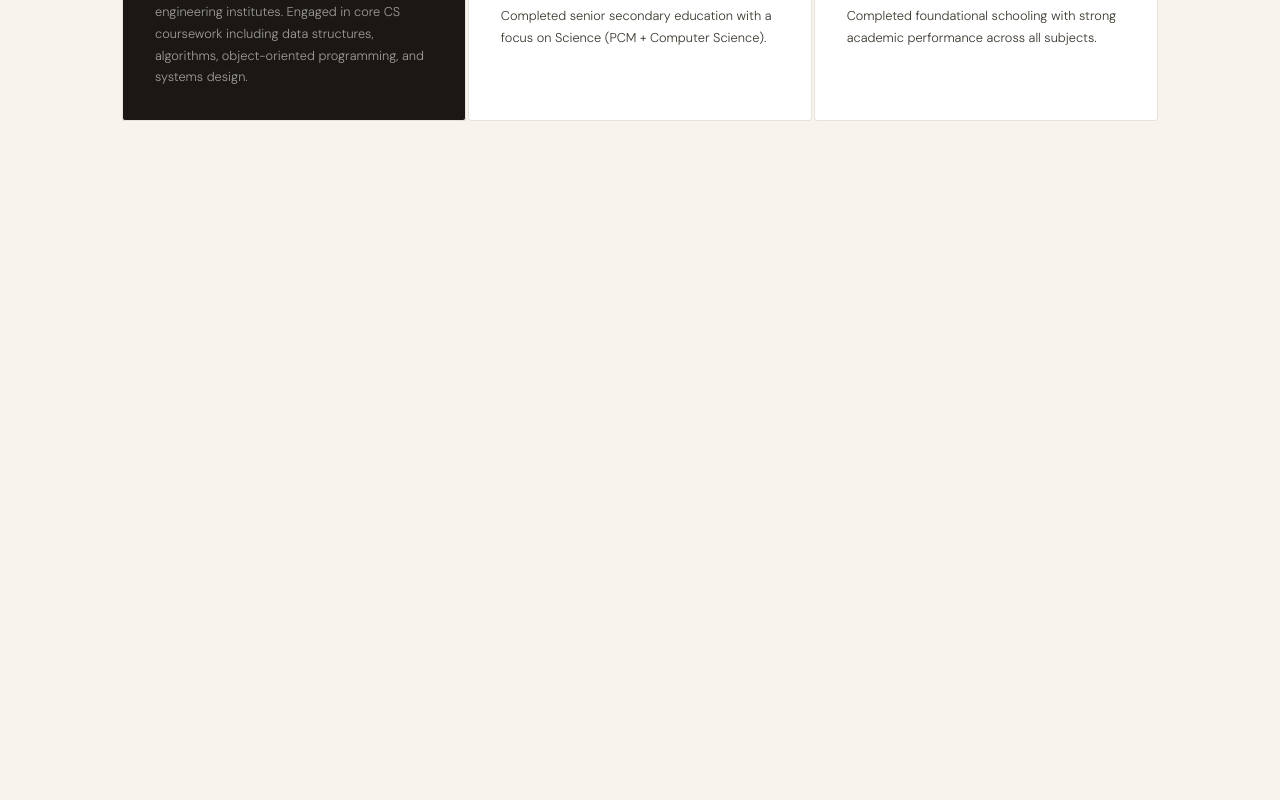
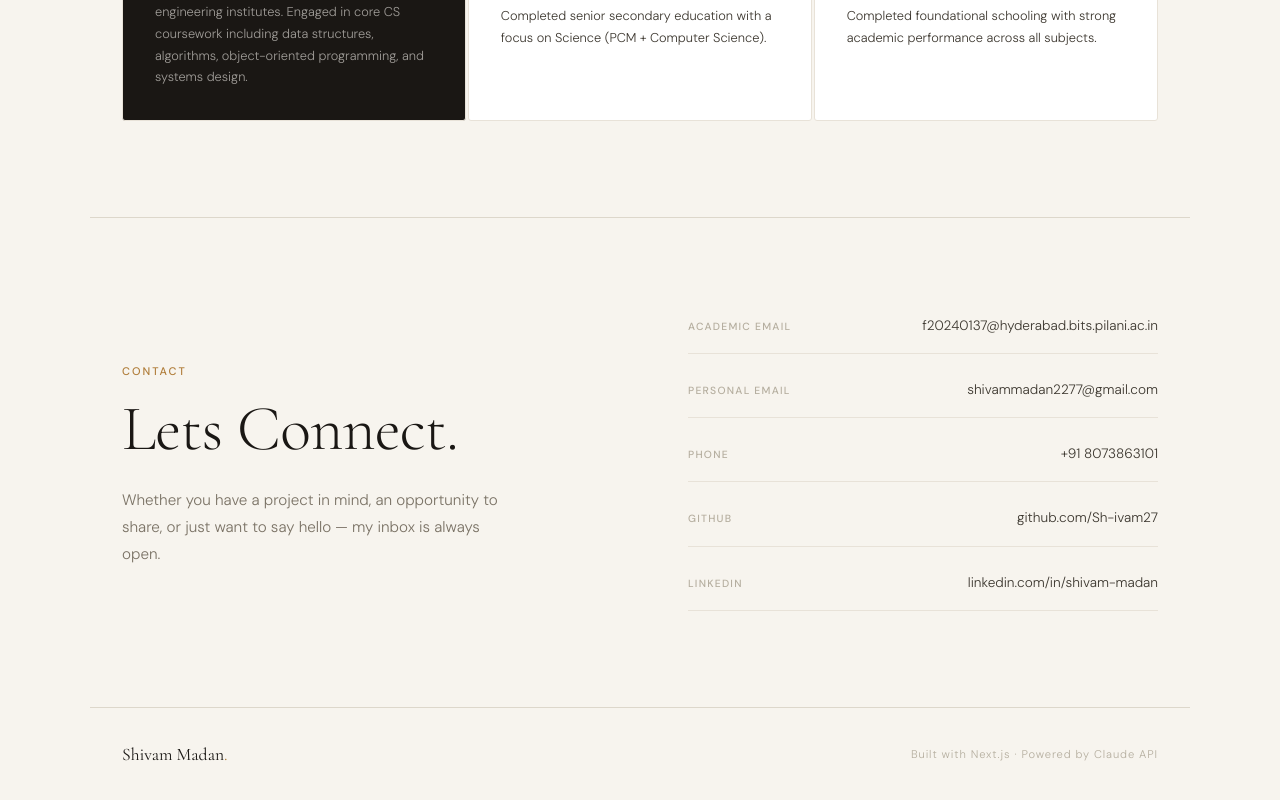
Before and after one commit to Sh-ivam27/ai-portfolio, a Next.js app: page / in a window 1280 px wide. Shown: the part 3671-4471 px from the top of the page. Before the commit the page ends 3888 px from the top, so only its background shows below. Built offline with nearby package versions, Linux system fonts and the light colour scheme.

Commit message:
feat: add contact section and footer

```diff
--- a/src/app/page.tsx
+++ b/src/app/page.tsx
@@ -4,6 +4,7 @@ import SkillsSection from "@/components/sections/SkillsSection";
 import ProjectsSection from "@/components/sections/ProjectsSection";
 import ExperienceSection from "@/components/sections/ExperienceSection";
 import EducationSection from "@/components/sections/EducationSection";
+import ContactSection from "@/components/sections/ContactSection";
 
 export default function Home() {
   return (
@@ -14,6 +15,7 @@ export default function Home() {
       <ProjectsSection />
       <ExperienceSection />
       <EducationSection />
+      <ContactSection />
     </main>
   );
 }
--- /dev/null
+++ b/src/components/sections/ContactSection.tsx
@@ -0,0 +1,55 @@
+"use client";
+import { portfolioData } from "@/data/portfolio";
+
+export default function ContactSection() {
+  const { personal } = portfolioData;
+
+  return (
+    <>
+      <section id="contact" style={{ maxWidth: "1100px", margin: "0 auto", padding: "6rem 2rem", borderTop: "1px solid var(--border)" }}>
+        <div style={{ display: "grid", gridTemplateColumns: "1fr 1fr", gap: "6rem", alignItems: "center" }}>
+          <div>
+            <span className="section-label">Contact</span>
+            <h2 style={{ fontFamily: "var(--font-display)", fontSize: "clamp(2.5rem, 5vw, 4rem)", fontWeight: 300, lineHeight: 1.05, marginTop: "0.75rem", color: "var(--ink)" }}>
+              Lets Connect.
+            </h2>
+            <p style={{ fontFamily: "var(--font-body)", fontSize: "0.95rem", color: "var(--ink-muted)", lineHeight: 1.8, marginTop: "1.5rem", maxWidth: "380px" }}>
+              Whether you have a project in mind, an opportunity to share, or just want to say hello — my inbox is always open.
+            </p>
+          </div>
+          <div style={{ display: "flex", flexDirection: "column", gap: "1.5rem" }}>
+            {[
+              { label: "Academic Email", value: personal.email.formal, href: `mailto:${personal.email.formal}` },
+              { label: "Personal Email", value: personal.email.informal, href: `mailto:${personal.email.informal}` },
+              { label: "Phone", value: personal.phone, href: `tel:${personal.phone}` },
+              { label: "GitHub", value: "github.com/Sh-ivam27", href: personal.links.github },
+              { label: "LinkedIn", value: "linkedin.com/in/shivam-madan", href: personal.links.linkedin },
+            ].map((item) => (
+              <div key={item.label} style={{ display: "flex", justifyContent: "space-between", alignItems: "baseline", paddingBottom: "1rem", borderBottom: "1px solid var(--border-soft)", gap: "1rem" }}>
+                <span style={{ fontFamily: "var(--font-body)", fontSize: "0.65rem", fontWeight: 500, letterSpacing: "0.12em", textTransform: "uppercase", color: "var(--ink-faint)", flexShrink: 0 }}>
+                  {item.label}
+                </span>
+                <a href={item.href} target={item.href.startsWith("http") ? "_blank" : undefined} rel={item.href.startsWith("http") ? "noopener noreferrer" : undefined}
+                  style={{ fontFamily: "var(--font-body)", fontSize: "0.85rem", color: "var(--ink-soft)", textDecoration: "none", textAlign: "right", wordBreak: "break-all" }}
+                  onMouseEnter={(e) => (e.currentTarget as HTMLElement).style.color = "var(--gold)"}
+                  onMouseLeave={(e) => (e.currentTarget as HTMLElement).style.color = "var(--ink-soft)"}
+                >
+                  {item.value}
+                </a>
+              </div>
+            ))}
+          </div>
+        </div>
+      </section>
+
+      <footer style={{ borderTop: "1px solid var(--border)", padding: "2rem", maxWidth: "1100px", margin: "0 auto", display: "flex", justifyContent: "space-between", alignItems: "center" }}>
+        <span style={{ fontFamily: "var(--font-display)", fontSize: "1.1rem", fontWeight: 400, color: "var(--ink)" }}>
+          Shivam Madan<span style={{ color: "var(--gold)" }}>.</span>
+        </span>
+        <span style={{ fontFamily: "var(--font-body)", fontSize: "0.7rem", color: "var(--ink-faint)", letterSpacing: "0.08em" }}>
+          Built with Next.js · Powered by Claude API
+        </span>
+      </footer>
+    </>
+  );
+}
```
